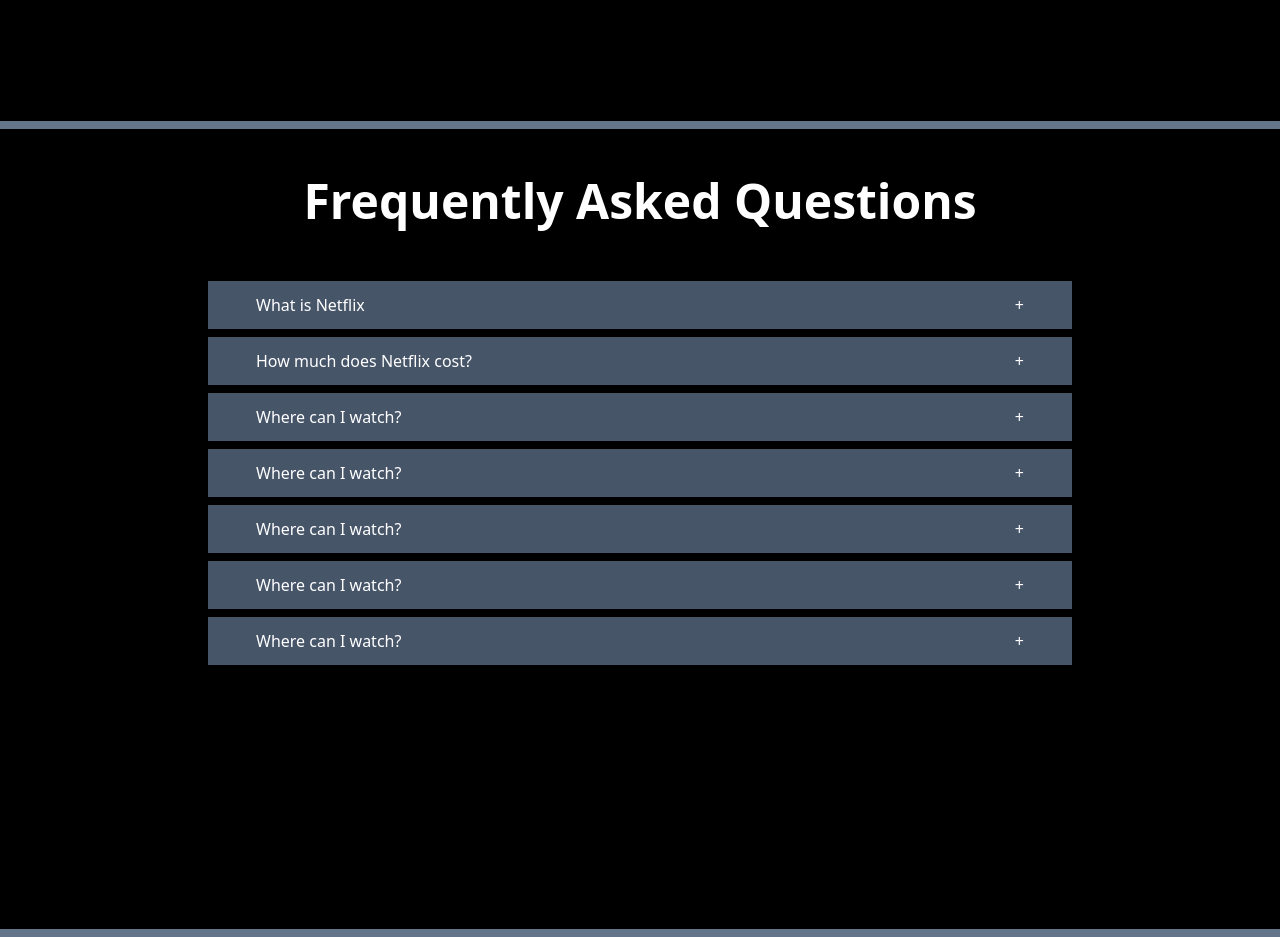
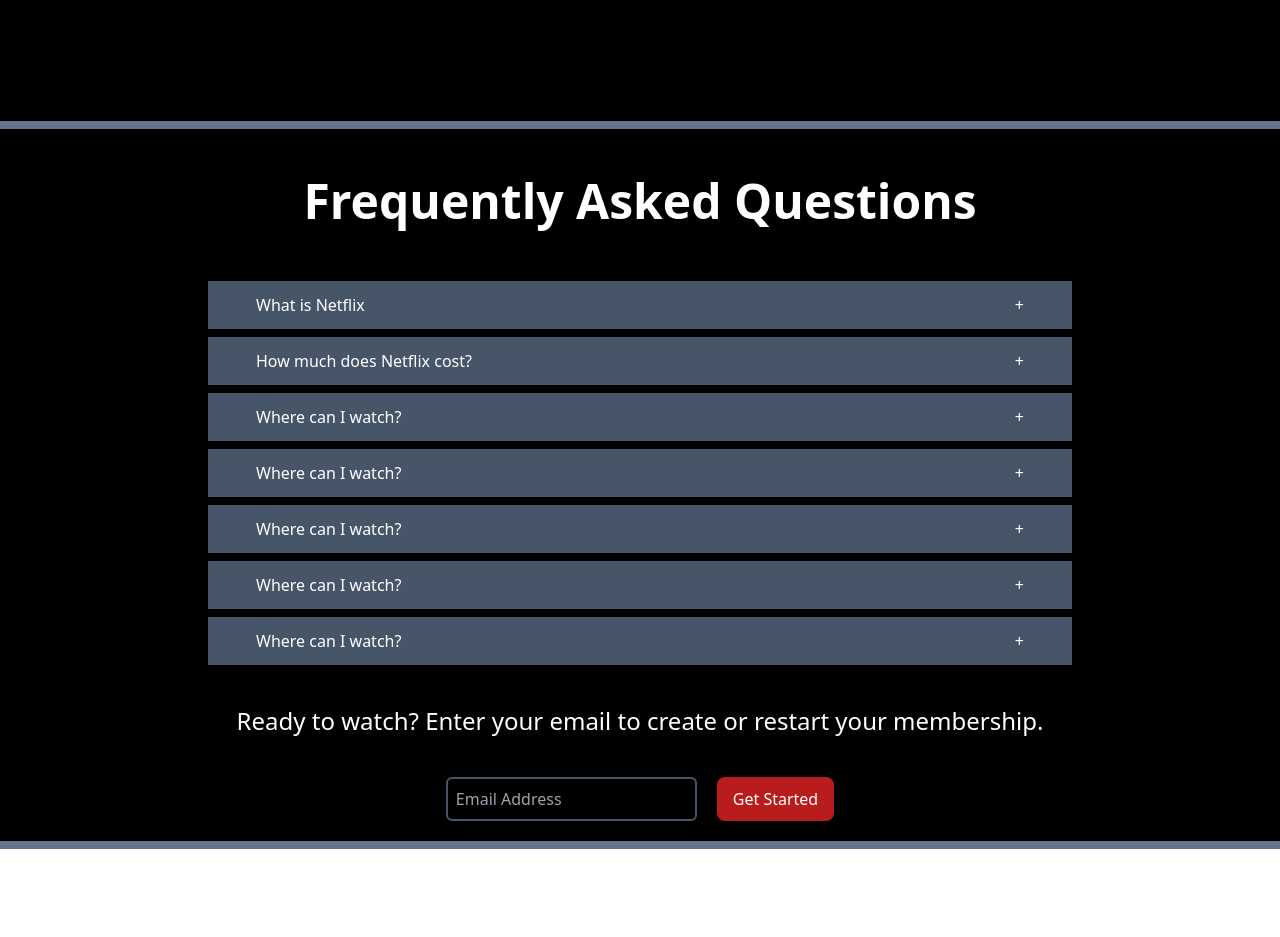
Before and after one commit to Syed-Muhammad-Ali-Raza/Netflix-landing-page-Tailwind-React, a React (Create React App) app: page / in a window 1280 px wide. Shown: the part 2600-3537 px from the top of the page. After the commit the page ends 3449 px from the top, so only its background shows below. Built offline with nearby package versions, Linux system fonts and the light colour scheme.

Commit message:
faq updated

```diff
--- a/package.json
+++ b/package.json
@@ -3,6 +3,9 @@
   "version": "0.1.0",
   "private": true,
   "dependencies": {
+    "@fortawesome/fontawesome-svg-core": "^6.5.2",
+    "@fortawesome/free-solid-svg-icons": "^6.5.2",
+    "@fortawesome/react-fontawesome": "^0.2.0",
     "@testing-library/jest-dom": "^5.17.0",
     "@testing-library/react": "^13.4.0",
     "@testing-library/user-event": "^13.5.0",
--- a/src/Faq.js
+++ b/src/Faq.js
@@ -8,12 +8,11 @@
     };
 
     return (
-        <div className='container px-20 h-[100vh]'>
+        <div className='container px-20 '>
             <h2 className='text-5xl font-bold text-center py-12'>Frequently Asked Questions</h2>
 
             <div
-                className={`question1   bg-slate-600  mx-32 flex justify-between px-12 py-3 my-2 hover:bg-slate-400 ${
-                    openQuestion === 1 ? 'open' : ''
+                className={`question1   bg-slate-600  mx-32 flex justify-between px-12 py-3 my-2 hover:bg-slate-400 ${openQuestion === 1 ? 'open' : ''
                     }`}
                 onClick={() => handleQuestionClick(1)}
             >
@@ -29,8 +28,7 @@
             )}
 
             <div
-                className={`question2 bg-slate-600  mx-32 flex justify-between px-12 py-3 my-2 hover:bg-slate-400  ${
-                    openQuestion === 2 ? 'open' : ''
+                className={`question2 bg-slate-600  mx-32 flex justify-between px-12 py-3 my-2 hover:bg-slate-400  ${openQuestion === 2 ? 'open' : ''
                     }`}
                 onClick={() => handleQuestionClick(2)}
             >
@@ -46,8 +44,7 @@
             )}
 
             <div
-                className={`question3  my-2  mx-32 bg-slate-600  flex justify-between px-12 py-3 hover:bg-slate-400 ${
-                    openQuestion === 3 ? 'open' : ''
+                className={`question3  my-2  mx-32 bg-slate-600  flex justify-between px-12 py-3 hover:bg-slate-400 ${openQuestion === 3 ? 'open' : ''
                     }`}
                 onClick={() => handleQuestionClick(3)}
             >
@@ -67,8 +64,7 @@
             )}
 
             <div
-                className={`question4  my-2  mx-32 bg-slate-600  flex justify-between px-12 py-3 hover:bg-slate-400 ${
-                    openQuestion === 4 ? 'open' : ''
+                className={`question4  my-2  mx-32 bg-slate-600  flex justify-between px-12 py-3 hover:bg-slate-400 ${openQuestion === 4 ? 'open' : ''
                     }`}
                 onClick={() => handleQuestionClick(3)}
             >
@@ -88,8 +84,7 @@
             )}
 
             <div
-                className={`question5  my-2  mx-32 bg-slate-600  flex justify-between px-12 py-3 hover:bg-slate-400 ${
-                    openQuestion === 5 ? 'open' : ''
+                className={`question5  my-2  mx-32 bg-slate-600  flex justify-between px-12 py-3 hover:bg-slate-400 ${openQuestion === 5 ? 'open' : ''
                     }`}
                 onClick={() => handleQuestionClick(5)}
             >
@@ -109,8 +104,7 @@
             )}
 
             <div
-                className={`question6  my-2  mx-32 bg-slate-600  flex justify-between px-12 py-3 hover:bg-slate-400 ${
-                    openQuestion === 6 ? 'open' : ''
+                className={`question6  my-2  mx-32 bg-slate-600  flex justify-between px-12 py-3 hover:bg-slate-400 ${openQuestion === 6 ? 'open' : ''
                     }`}
                 onClick={() => handleQuestionClick(6)}
             >
@@ -129,10 +123,8 @@
                 </div>
             )}
 
-
             <div
-                className={`question7  my-2  mx-32 bg-slate-600  flex justify-between px-12 py-3 hover:bg-slate-400 ${
-                    openQuestion === 7 ? 'open' : ''
+                className={`question7  my-2  mx-32 bg-slate-600  flex justify-between px-12 py-3 hover:bg-slate-400 ${openQuestion === 7 ? 'open' : ''
                     }`}
                 onClick={() => handleQuestionClick(7)}
             >
@@ -150,6 +142,19 @@
                     Take Netflix with you anywhere.
                 </div>
             )}
+
+        <div className='text-center text-2xl my-10' >
+                Ready to watch? Enter your email to create or restart your membership.
+
+
+
+            </div>
+            <div className='text-center flex justify-center item-center gap-5 my-5'>
+                <input type='text' className='btn p-2 rounded-md bg-transparent border-slate-600 border-2 text-blue-900 placeholder-gray-400 ' placeholder='Email Address'/>
+                <button className='btn bg-red-700 rounded-lg text-white px-4 py-2'>Get Started
+        {/* FontAwesomeIcon icon={faGreaterThan} /> */}
+                </button>
+            </div>
         </div>
     );
 };
```
Also changed, not shown: 1 other file (tests, documents, lock files or other folders). Lines whose indentation alone changed are shown as unchanged.
